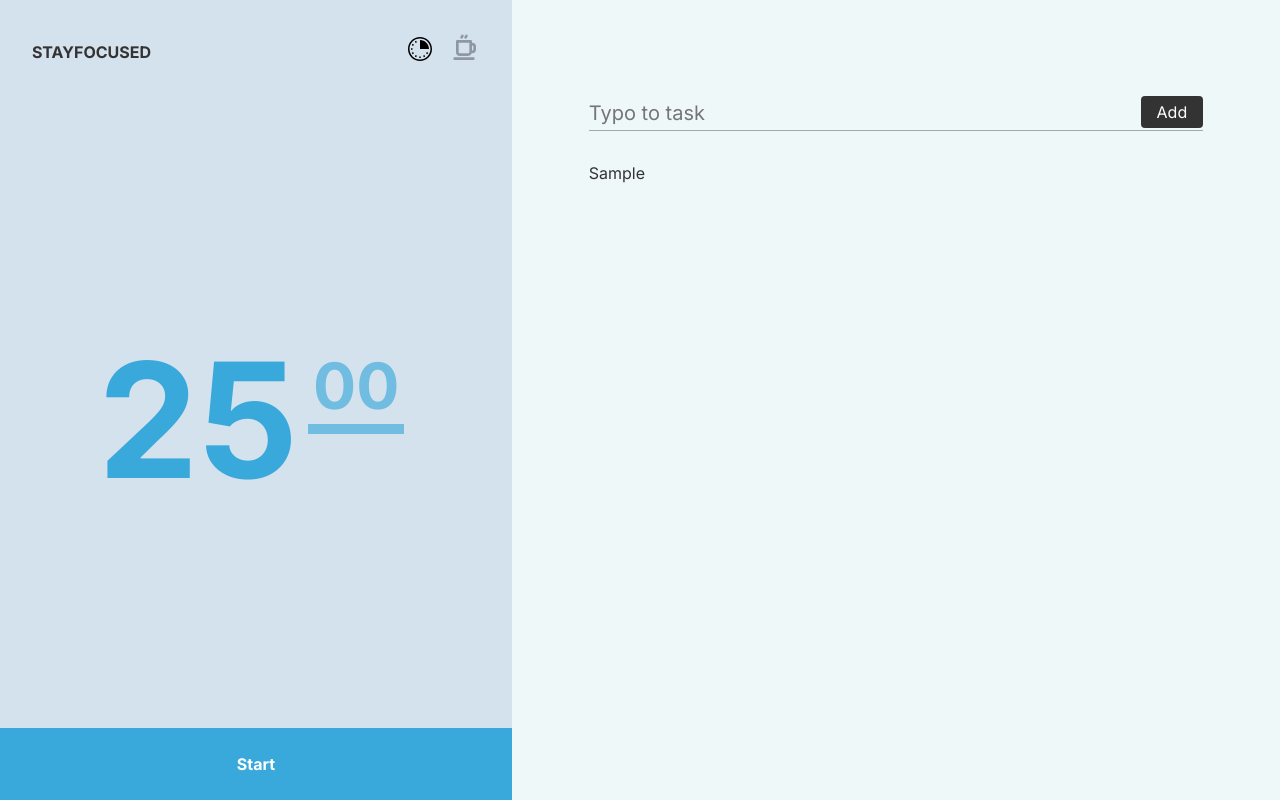
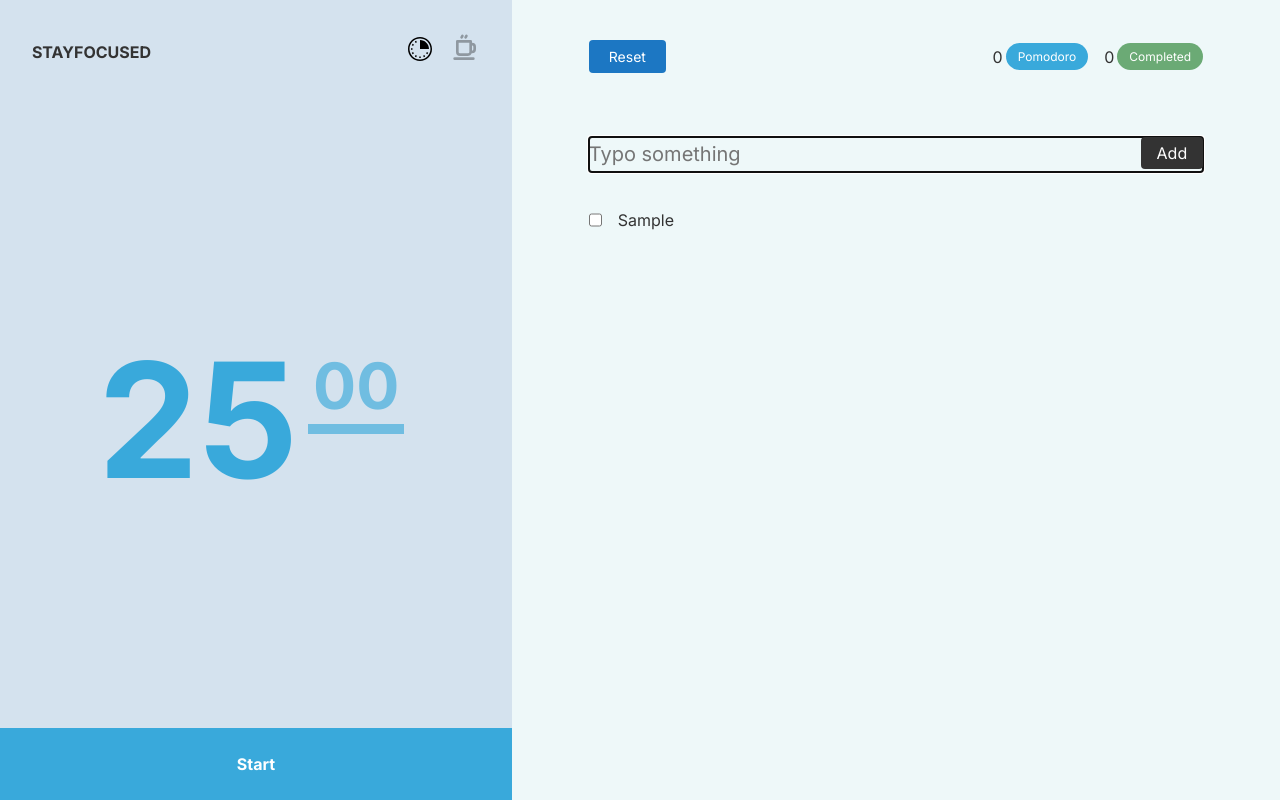
Before and after one commit to erdemuslu/stay-focused, a React (Vite) app: page / in a window 1280 px wide. Both pictures are taken after typing "Sample" into the empty fields and a click on the button "Add". Built offline with nearby package versions, Linux system fonts and the light colour scheme.

Commit message:
add :: statistics section

```diff
--- a/src/App.js
+++ b/src/App.js
@@ -1,14 +1,11 @@
-import React, { useEffect } from 'react';
+import React from 'react';
 
 import Store from './store';
 
 import Side from './components/Side';
 import TaskView from './components/TaskView';
 
-const App = () => {
-  useEffect(() => { console.log('mounted'); }, []);
-
-  return (
+const App = () => (
   <Store>
     <div className="app is-default" role="main">
       <Side />
@@ -16,6 +13,5 @@ const App = () => {
     </div>
   </Store>
 );
-};
 
 export default App;
--- a/src/actions/index.js
+++ b/src/actions/index.js
@@ -2,8 +2,16 @@ import {
   ADD_TASK,
   SET_TIMER_STYLE,
   SET_START,
+  UPDATE_TASK_STATUS,
+  UPDATE_SESSIONS,
+  RESET_TIMER_STATISTICS,
 } from './types';
 
 export const setStart = (start) => ({ type: SET_START, start });
 export const setTimerStyle = (style) => ({ type: SET_TIMER_STYLE, style });
 export const addTask = (params) => ({ type: ADD_TASK, params });
+export const updateTaskStatus = (index, checked) => (
+  { type: UPDATE_TASK_STATUS, payload: { index, checked } }
+);
+export const updateSessions = () => ({ type: UPDATE_SESSIONS });
+export const resetTimerStatistics = () => ({ type: RESET_TIMER_STATISTICS });
--- a/src/actions/types.js
+++ b/src/actions/types.js
@@ -1,3 +1,6 @@
 export const SET_TIMER_STYLE = 'SET_TIMER_STYLE';
 export const SET_START = 'SET_START';
 export const ADD_TASK = 'ADD_TASK';
+export const UPDATE_TASK_STATUS = 'UPDATE_TASK_STATUS';
+export const UPDATE_SESSIONS = 'UPDATE_SESSIONS';
+export const RESET_TIMER_STATISTICS = 'RESET_TIMER_STATISTICS';
--- a/src/components/Side/index.js
+++ b/src/components/Side/index.js
@@ -1,7 +1,7 @@
 import React, { useContext, useState, useEffect } from 'react';
 
 import { MainContext } from '../../store';
-import { setStart } from '../../actions';
+import { setStart, updateSessions } from '../../actions';
 
 import Selection from '../Selection';
 import Timer from '../Timer';
@@ -23,6 +23,13 @@ const Side = () => {
   useEffect(() => {
     if (state.timer.start) {
       handleTimer();
+    }
+
+    if (
+      state.timer.minutes === 5
+      && countdownKey > 1
+    ) {
+      dispatch(updateSessions());
     }
   }, [countdownKey]);
 
--- a/src/components/TaskView/index.js
+++ b/src/components/TaskView/index.js
@@ -1,11 +1,12 @@
-import React, { useContext, useState } from 'react';
+import React, { createRef, useContext, useState } from 'react';
 
 import { MainContext } from '../../store';
-import { addTask } from '../../actions';
+import { addTask, updateTaskStatus, resetTimerStatistics } from '../../actions';
 
 const TaskView = () => {
   const { state, dispatch } = useContext(MainContext);
   const [value, setValue] = useState('');
+  const inputRef = createRef();
 
   const saveTask = (e) => {
     e.preventDefault();
@@ -13,6 +14,7 @@ const TaskView = () => {
     if (value.length > 0) {
       dispatch(addTask({ title: value, isDone: false }));
       setValue('');
+      inputRef.current.focus();
     }
   };
 
@@ -20,14 +22,35 @@ const TaskView = () => {
     setValue(inputValue);
   };
 
+  const handleTaskDone = (index, { target: { checked } }) => {
+    dispatch(updateTaskStatus(index, checked));
+  };
+
+  const resetStatistics = () => {
+    dispatch(resetTimerStatistics());
+  };
+
   return (
     <div className="taskview">
       <div className="taskview-wrapper">
+        <div className="taskview-header">
+          <button onClick={resetStatistics} className="btn is-small" type="button">Reset</button>
+          <div className="taskview-header-right">
+            <div>
+              { state.timer.sessions }
+              <span>Pomodoro</span>
+            </div>
+            <div>
+              { state.tasks.list.filter((item) => item.isDone).length }
+              <span>Completed</span>
+            </div>
+          </div>
+        </div>
         <form
           onSubmit={saveTask}
         >
           <div>
-            <input value={value} onChange={handleInputValue} type="text" name="task" placeholder="Typo to task" />
+            <input ref={inputRef} value={value} onChange={handleInputValue} type="text" name="task" placeholder="Typo something" />
             <button type="submit">Add</button>
           </div>
         </form>
@@ -36,16 +59,17 @@ const TaskView = () => {
             state.tasks.list.length > 0
               ? state.tasks.list.map((item, index) => {
                 const key = index.toString();
-
                 return (
                   <div
                     key={key}
+                    className="taskview-list__item"
                   >
-                    {item.title}
+                    <input onChange={handleTaskDone.bind(this, index)} type="checkbox" id={`item_${index}`} checked={item.isDone} />
+                    <label htmlFor={`item_${index}`}>{item.title}</label>
                   </div>
                 );
               })
-              : null
+              : <div className="taskview-list-empty">No Tasks</div>
           }
         </div>
       </div>
--- a/src/components/Timer/index.js
+++ b/src/components/Timer/index.js
@@ -1,4 +1,4 @@
-import React, { createRef, useEffect } from 'react';
+import React, { memo, createRef, useEffect } from 'react';
 import { bool, func, number } from 'prop-types';
 import Countdown from 'react-countdown';
 
@@ -64,4 +64,15 @@ Timer.defaultProps = {
   countdownKey: 0,
 };
 
-export default Timer;
+const areEqual = (prevProps, nextProps) => {
+  if (
+    prevProps.countdownKey === nextProps.countdownKey
+    && prevProps.start === nextProps.start
+  ) {
+    return true;
+  }
+
+  return false;
+};
+
+export default memo(Timer, areEqual);
--- a/src/reducer/index.js
+++ b/src/reducer/index.js
@@ -3,6 +3,9 @@ import {
   ADD_TASK,
   SET_TIMER_STYLE,
   SET_START,
+  UPDATE_TASK_STATUS,
+  UPDATE_SESSIONS,
+  RESET_TIMER_STATISTICS,
 } from '../actions/types';
 
 function mainReducer(state, action) {
@@ -44,6 +47,47 @@ function mainReducer(state, action) {
           start: action.start,
         },
       };
+    case UPDATE_TASK_STATUS:
+      const newArr = state.tasks.list.map((item, itemIndex) => {
+        const nItem = item;
+
+        if (action.payload.index === itemIndex) {
+          nItem.isDone = action.payload.checked;
+        }
+
+        return nItem;
+      });
+      return {
+        ...state,
+        tasks: {
+          ...state.tasks,
+          list: newArr,
+        },
+      };
+    case UPDATE_SESSIONS:
+      return {
+        ...state,
+        timer: {
+          ...state.timer,
+          sessions: state.timer.sessions + 1,
+        },
+      };
+    case RESET_TIMER_STATISTICS:
+      return {
+        ...state,
+        timer: {
+          ...state.timer,
+          sessions: 0,
+        },
+        tasks: {
+          ...state.tasks,
+          list: state.tasks.list.map((item) => {
+            const nItem = item;
+            nItem.isDone = false;
+            return nItem;
+          }),
+        },
+      };
     default:
       return state;
   }
--- a/src/store/payload.js
+++ b/src/store/payload.js
@@ -5,6 +5,7 @@ const payload = {
     start: false,
     style: 'pomodoro',
     minutes: 25,
+    sessions: 0,
   },
   tasks: {
     list: [],
--- a/src/style/components/_button.scss
+++ b/src/style/components/_button.scss
@@ -9,4 +9,9 @@
   font-weight: 400;
   transition: all .32s linear;
   cursor: pointer;
+
+  &.is-small {
+    font-size: .875em;
+    padding: 8px 20px;
+  }
 }
--- a/src/style/components/_taskview.scss
+++ b/src/style/components/_taskview.scss
@@ -5,7 +5,46 @@
   justify-content: center;
   width: 60%;
   height: 100%;
-  padding: 6em 0;
+  padding-top: 2.5em;
+  padding-bottom: 6em;
+
+  &-header {
+    display: flex;
+    justify-content: space-between;
+    margin-bottom: 4em;
+
+    &-right {
+      display: flex;
+      justify-content: flex-end;
+
+      & > div {
+        display: flex;
+        align-items: center;
+        margin-left: 1em;
+
+        span {
+          margin-left: .25em;
+          border-radius: 2em;
+          color: #fff;
+          font-size: .75em;
+          padding: .5em 1em;
+        }
+
+        &:first-child {
+          span {
+            background-color: #39a9db;
+          }
+        }
+
+        &:last-child {
+          span {
+            background-color: #6baa75;
+          }
+        }
+      }
+    }
+
+  }
 
   &-wrapper {
     width: 80%;
@@ -45,4 +84,37 @@
       }
     }
   }
+
+  &-list {
+    &-empty {
+      text-align: center;
+      margin-top: 6em;
+      opacity: .4;
+    }
+
+    &__item {
+      display: flex;
+      align-items: center;
+      height: 2em;
+
+      input, label {
+        height: 100%;
+        cursor: pointer;
+      }
+
+      label {
+        display: flex;
+        align-items: center;
+        margin-left: 1em;
+        flex-grow: 1;
+      }
+
+      input {
+        &:checked + label {
+          text-decoration: line-through;
+          opacity: .64;
+        }
+      }
+    }
+  }
 }
```
Lines whose indentation alone changed are shown as unchanged.
